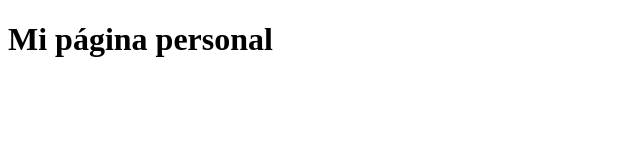
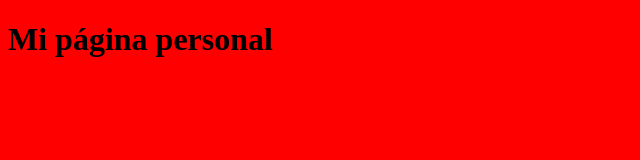
Before and after one commit to AnuarHarb/pagina-personal2, a plain HTML site: page index.html in a window 1280 px wide. Shown: the whole page, without its empty margins (0-640 px from the left). Drawn offline with Linux system fonts and the light colour scheme.

Commit message:
le cambié el fondo a rojo

```diff
--- a/index.html
+++ b/index.html
@@ -3,6 +3,7 @@
 <head>
   <meta charset="utf-8">
   <title>Document</title>
+  <link rel="stylesheet" href="styles.css">
 </head>
 <body>
   <h1>Mi página personal</h1>
--- a/styles.css
+++ b/styles.css
@@ -0,0 +1,3 @@
+body {
+  background-color: red;
+}
```
